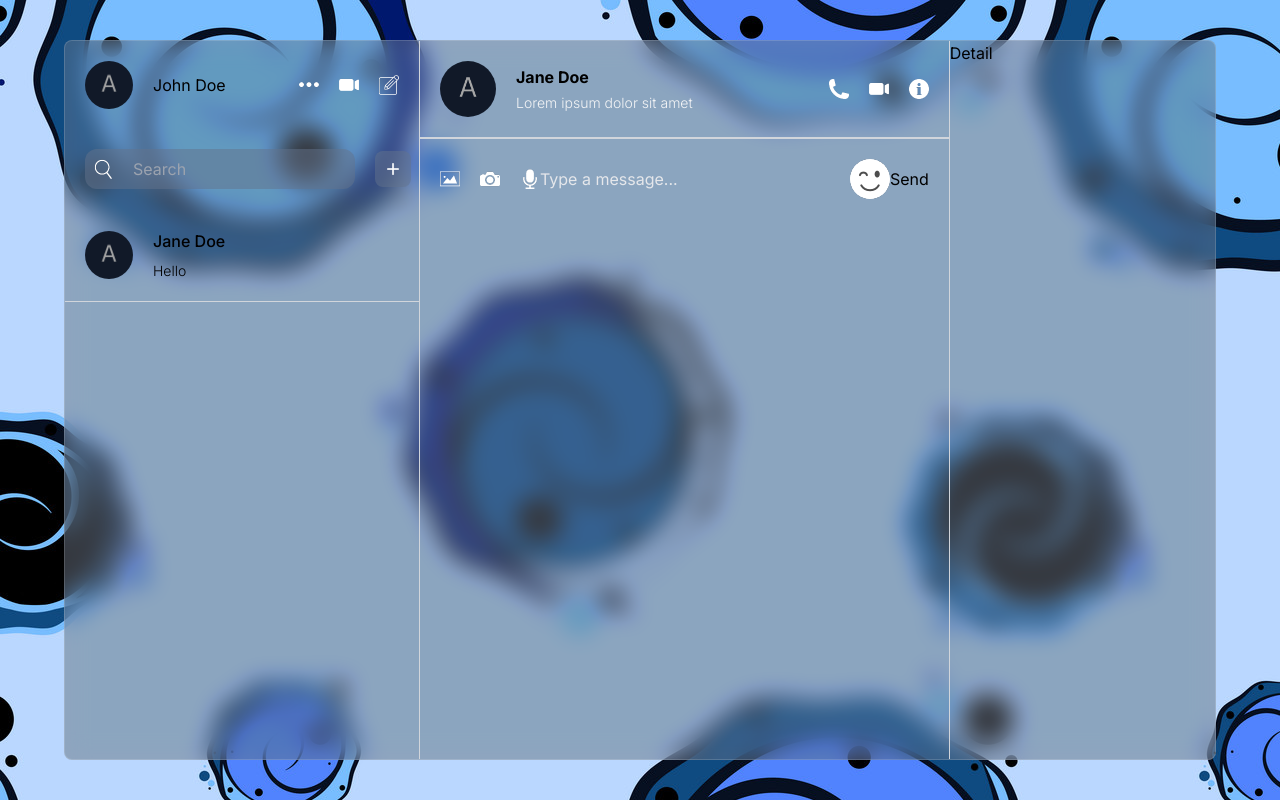
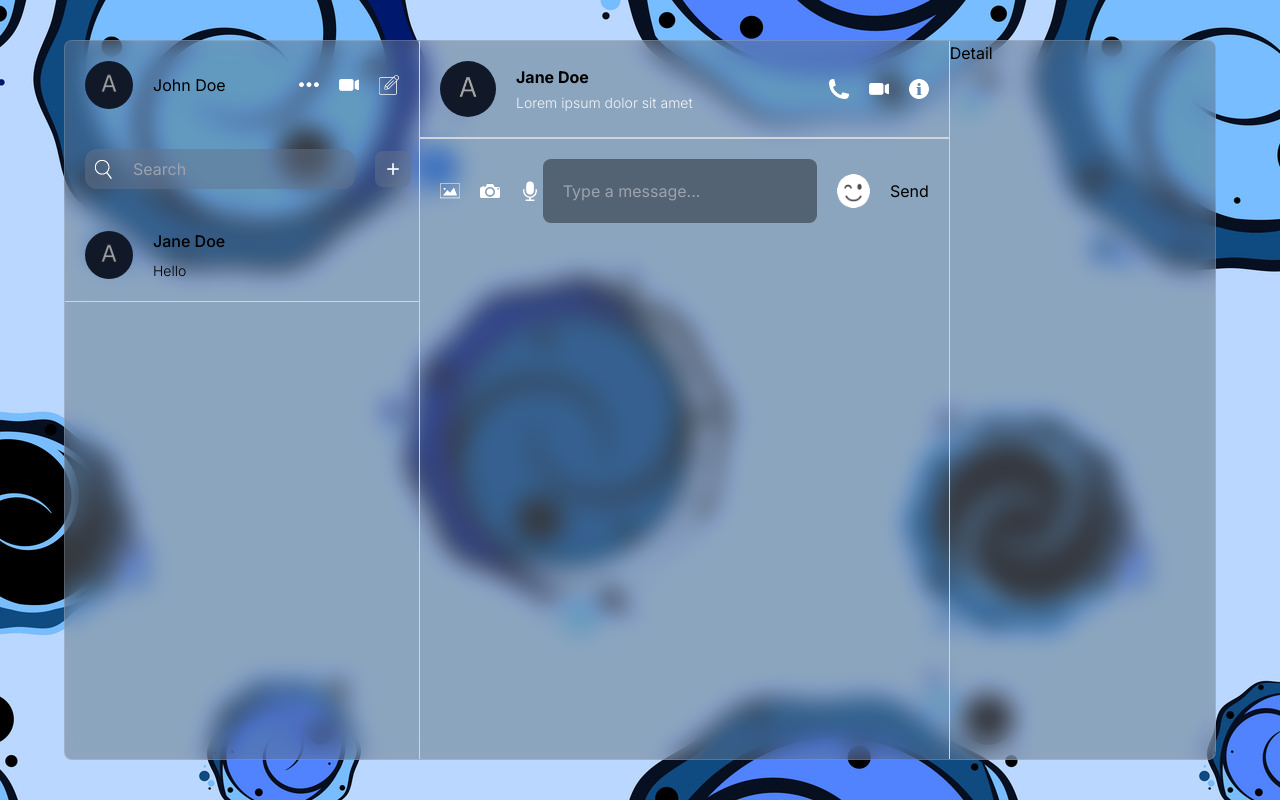
Before and after one commit to ocean3885/next-chat-app, a Next.js app: page / in a window 1280 px wide. Built offline with nearby package versions, Linux system fonts and the light colour scheme.

Commit message:
2406130652

```diff
--- a/components/Chat.jsx
+++ b/components/Chat.jsx
@@ -16,13 +16,13 @@ const Chat = () => {
         </div>
       </div>
       <div className=""></div>
-      <div className="flex p-5 items-center justify-between border-t border-gray-300">
+      <div className="flex p-5 items-center gap-5 justify-between border-t border-gray-300">
         <div className="flex gap-5">
           <img className="size-5 cursor-pointer" src="/img.png" alt="" />
           <img className="size-5 cursor-pointer" src="/camera.png" alt="" />
           <img className="size-5 cursor-pointer" src="/mic.png" alt="" />
         </div>
-        <input className="flex-1 bg-transparent border-none outline-none text-white placeholder:text-gray-200" type="text" placeholder="Type a message..." />
+        <input className="flex-1 p-5 rounded-lg text-base bg-black/40 border-none outline-none text-white" type="text" placeholder="Type a message..." />
         <div>
           <img src="/emoji.png" alt="" />
         </div>
```
